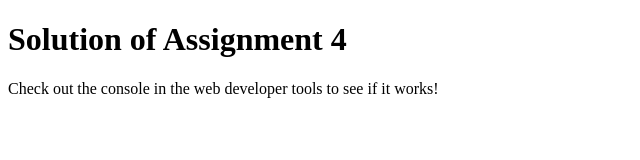
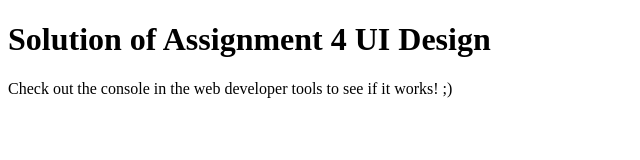
Before and after one commit to codenavneet/courseraweek4, a plain HTML site: page index.html in a window 1280 px wide. Shown: the whole page, without its empty margins (0-640 px from the left). Drawn offline with Linux system fonts and the light colour scheme.

Commit message:
Update index.html

```diff
--- a/index.html
+++ b/index.html
@@ -10,8 +10,8 @@
 </head>
 
 <body>
-    <h1>Solution of Assignment 4</h1>
-    <p>Check out the console in the web developer tools to see if it works!</p>
+    <h1>Solution of Assignment 4 UI Design </h1>
+    <p>Check out the console in the web developer tools to see if it works! ;)</p>
 </body>
 
 </html>
```
